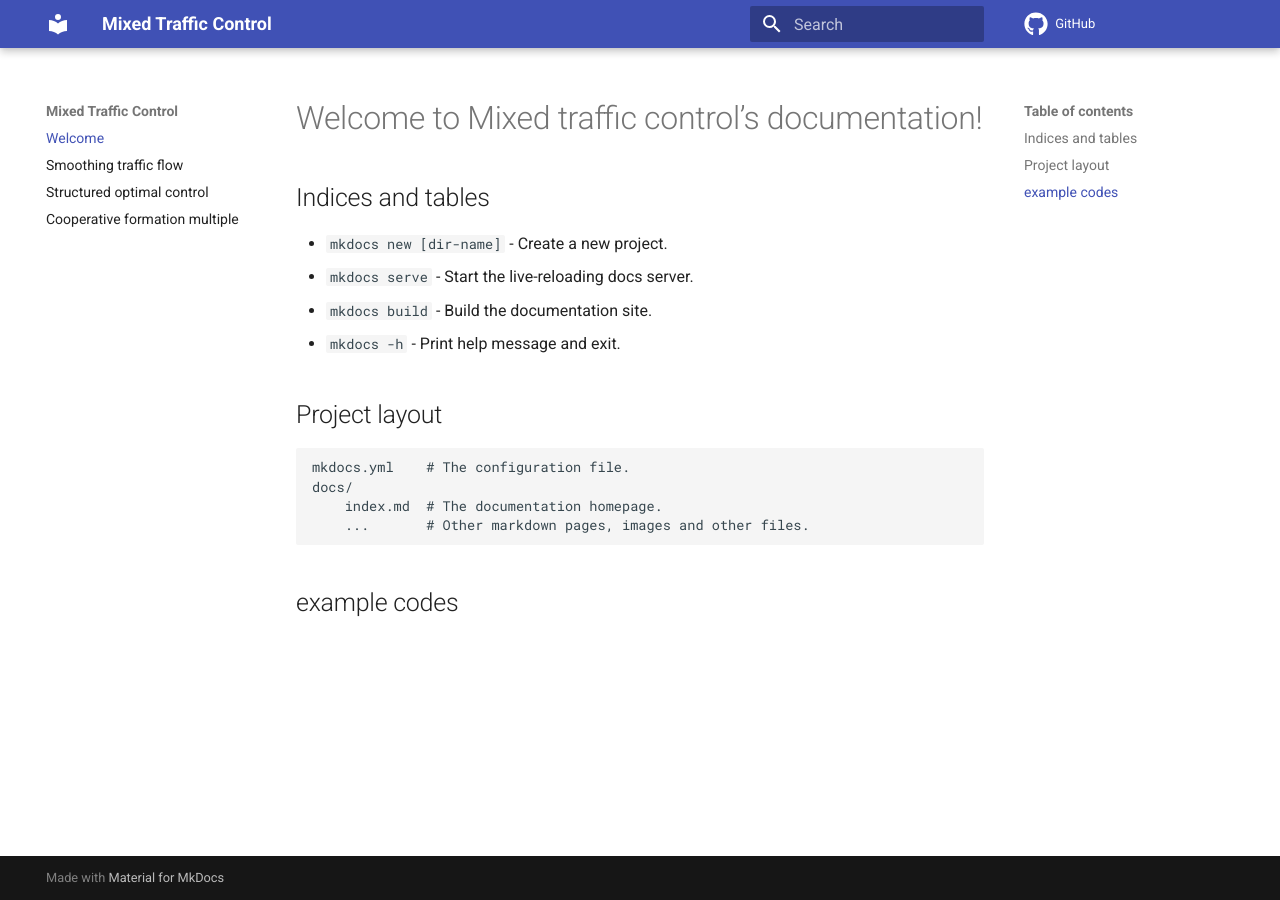
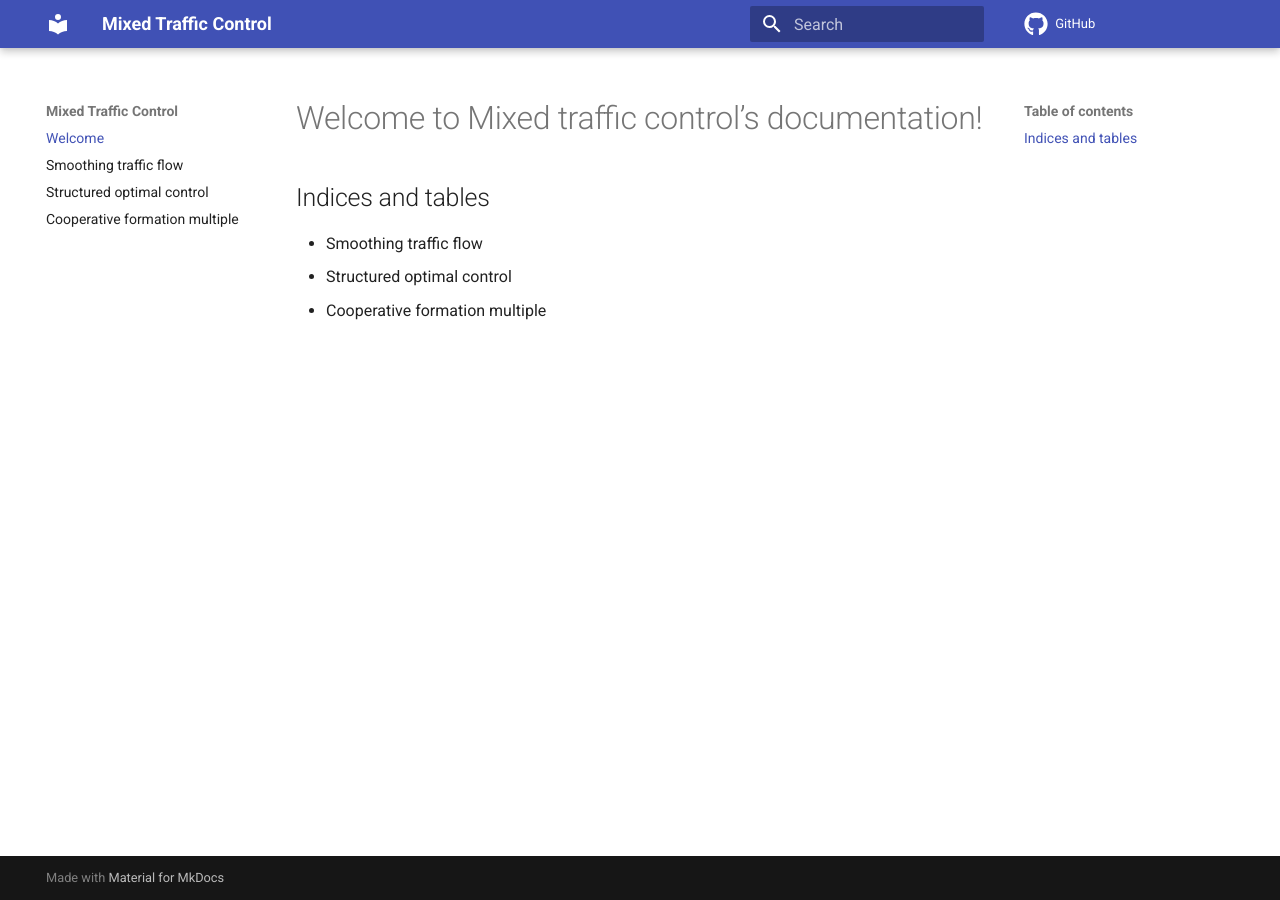
Before and after one commit to soc-ucsd/mixed-traffic, an MkDocs documentation site: the page built from docs/index.md, in a window 1280 px wide. Built offline with MkDocs 1.6.1 and Material for MkDocs 9.7.7, drawn with Linux system fonts in a browser that asks for light colours; comment, search, counter and statistics services are not loaded.

Commit message:
Update index.md

```diff
--- a/docs/index.md
+++ b/docs/index.md
@@ -2,16 +2,6 @@
 
 ## Indices and tables
 
-* `mkdocs new [dir-name]` - Create a new project.
-* `mkdocs serve` - Start the live-reloading docs server.
-* `mkdocs build` - Build the documentation site.
-* `mkdocs -h` - Print help message and exit.
-
-## Project layout
-
-    mkdocs.yml    # The configuration file.
-    docs/
-        index.md  # The documentation homepage.
-        ...       # Other markdown pages, images and other files.
-
-## example codes
+* Smoothing traffic flow
+* Structured optimal control
+* Cooperative formation multiple
```
